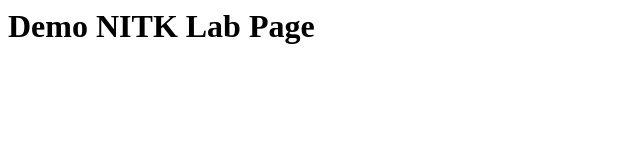
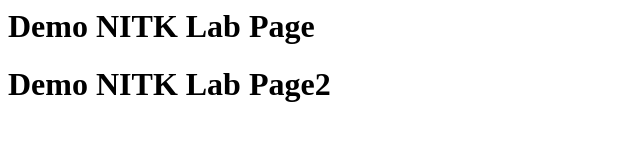
Before and after one commit to sachugowda/nitklabwebsite, a plain HTML site: page index.html in a window 1280 px wide. Shown: the whole page, without its empty margins (0-640 px from the left). Drawn offline with Linux system fonts and the light colour scheme.

Commit message:
Update index.html

```diff
--- a/index.html
+++ b/index.html
@@ -1 +1,2 @@
 <h1> Demo NITK Lab Page </h1>
+<h1> Demo NITK Lab Page2 </h1>
```
